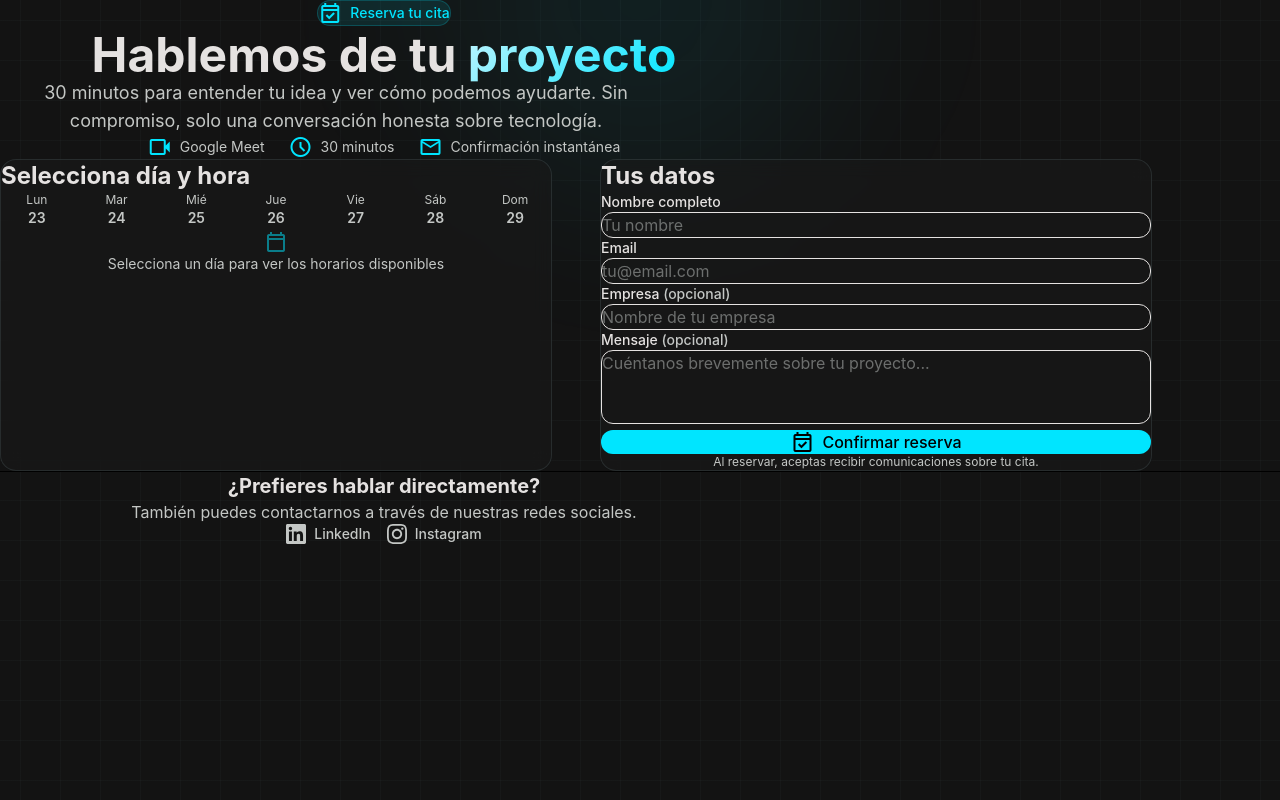
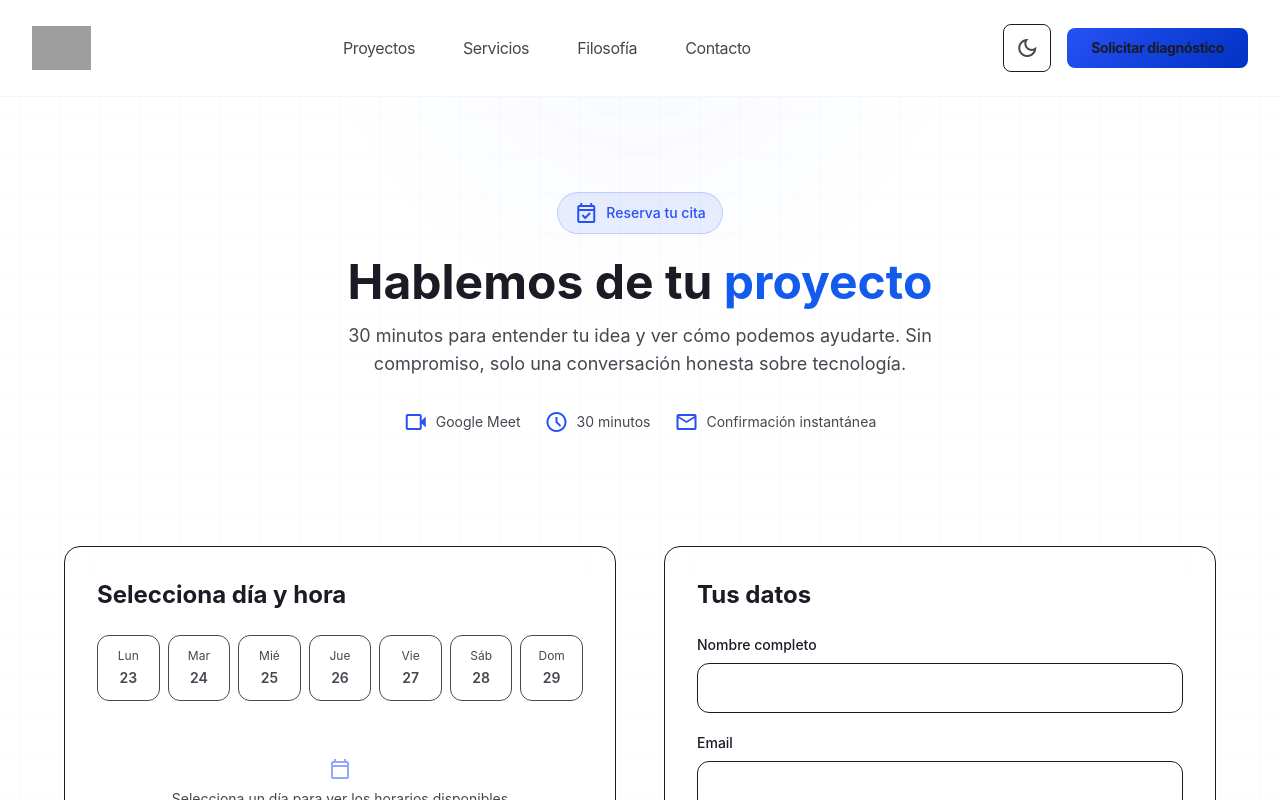
Before and after one commit to JoseMas68/lumicatech, a Next.js app: page /booking in a window 1280 px wide. Shown: the top 800 px of the page. Built offline with nearby package versions, Linux system fonts and the light colour scheme; grey boxes are pictures that could not be loaded; a web font is replaced by a local one.

Commit message:
style(booking): restore missing text in booking hero

```diff
--- a/app/booking/components/AvailabilityCalendar.tsx
+++ b/app/booking/components/AvailabilityCalendar.tsx
@@ -78,8 +78,8 @@ export default function AvailabilityCalendar() {
             onClick={() => handleDaySelect(index)}
             className={`p-3 rounded-xl text-center transition-all duration-200 ${
               selectedDate === index
-                ? "bg-primary-container text-on-primary font-medium shadow-lg"
-                : "bg-surface-container hover:bg-surface-container-high text-on-surface-variant"
+                ? "bg-[#135bec] text-white font-medium shadow-lg shadow-[#135bec]/30"
+                : "bg-transparent border border-outline-variant/20 hover:bg-surface-container-highest text-on-surface-variant"
             }`}
           >
             <div className="text-xs mb-1">{day.dayName}</div>
@@ -102,10 +102,10 @@ export default function AvailabilityCalendar() {
                 disabled={!slot.available}
                 className={`py-2 px-3 rounded-lg text-sm transition-all duration-200 ${
                   selectedTime === slot.time
-                    ? "bg-primary-container text-on-primary font-medium shadow-lg"
+                    ? "bg-[#135bec] text-white font-medium shadow-lg shadow-[#135bec]/30"
                     : slot.available
-                    ? "bg-surface-container hover:bg-surface-container-high text-on-surface-variant border border-outline-variant/20"
-                    : "bg-surface-container-low text-on-surface-variant/40 cursor-not-allowed line-through"
+                    ? "bg-transparent border border-outline-variant/60 hover:bg-surface-container-highest text-on-surface-variant"
+                    : "bg-transparent border border-outline-variant/10 text-on-surface-variant/30 cursor-not-allowed line-through"
                 }`}
               >
                 {slot.time}
@@ -118,7 +118,7 @@ export default function AvailabilityCalendar() {
       {/* No day selected message */}
       {selectedDate === null && (
         <div className="text-center py-8 text-on-surface-variant">
-          <span className="material-symbols-outlined text-4xl mb-2 block text-primary-container/50">
+          <span className="material-symbols-outlined text-4xl mb-2 block text-primary/50">
             calendar_today
           </span>
           <p className="text-sm">Selecciona un día para ver los horarios disponibles</p>
@@ -127,8 +127,8 @@ export default function AvailabilityCalendar() {
 
       {/* Selected info */}
       {selectedDate !== null && selectedTime && (
-        <div className="flex items-center gap-2 p-4 bg-primary-container/10 rounded-xl border border-primary-container/20">
-          <span className="material-symbols-outlined text-primary-container">
+        <div className="flex items-center gap-2 p-4 bg-[#135bec]/10 rounded-xl border border-[#135bec]/20">
+          <span className="material-symbols-outlined text-[#135bec]">
             check_circle
           </span>
           <span className="text-sm text-on-surface">
--- a/app/booking/components/BookingForm.tsx
+++ b/app/booking/components/BookingForm.tsx
@@ -40,8 +40,8 @@ export default function BookingForm() {
   if (submitted) {
     return (
       <div className="text-center py-12">
-        <div className="inline-flex items-center justify-center w-16 h-16 rounded-full bg-primary-container/20 mb-4">
-          <span className="material-symbols-outlined text-3xl text-primary-container">
+        <div className="inline-flex items-center justify-center w-16 h-16 rounded-full bg-primary/20 mb-4">
+          <span className="material-symbols-outlined text-3xl text-primary">
             check_circle
           </span>
         </div>
@@ -68,9 +68,7 @@ export default function BookingForm() {
           name="name"
           required
           value={formData.name}
-          onChange={handleChange}
-          className="w-full px-4 py-3 bg-surface-container border border-outline-variant/20 rounded-xl text-on-surface placeholder:text-on-surface-variant/50 focus:outline-none focus:border-primary-container focus:ring-1 focus:ring-primary-container transition-all"
-          placeholder="Tu nombre"
+          className="w-full px-4 py-3 bg-transparent border border-outline-variant/60 rounded-xl text-on-surface placeholder:text-on-surface-variant/50 focus:outline-none focus:border-primary focus:ring-1 focus:ring-primary transition-all"
         />
       </div>
 
@@ -84,9 +82,7 @@ export default function BookingForm() {
           name="email"
           required
           value={formData.email}
-          onChange={handleChange}
-          className="w-full px-4 py-3 bg-surface-container border border-outline-variant/20 rounded-xl text-on-surface placeholder:text-on-surface-variant/50 focus:outline-none focus:border-primary-container focus:ring-1 focus:ring-primary-container transition-all"
-          placeholder="tu@email.com"
+          className="w-full px-4 py-3 bg-transparent border border-outline-variant/60 rounded-xl text-on-surface placeholder:text-on-surface-variant/50 focus:outline-none focus:border-primary focus:ring-1 focus:ring-primary transition-all"
         />
       </div>
 
@@ -99,9 +95,7 @@ export default function BookingForm() {
           type="text"
           name="company"
           value={formData.company}
-          onChange={handleChange}
-          className="w-full px-4 py-3 bg-surface-container border border-outline-variant/20 rounded-xl text-on-surface placeholder:text-on-surface-variant/50 focus:outline-none focus:border-primary-container focus:ring-1 focus:ring-primary-container transition-all"
-          placeholder="Nombre de tu empresa"
+          className="w-full px-4 py-3 bg-transparent border border-outline-variant/60 rounded-xl text-on-surface placeholder:text-on-surface-variant/50 focus:outline-none focus:border-primary focus:ring-1 focus:ring-primary transition-all"
         />
       </div>
 
@@ -114,9 +108,7 @@ export default function BookingForm() {
           name="message"
           rows={3}
           value={formData.message}
-          onChange={handleChange}
-          className="w-full px-4 py-3 bg-surface-container border border-outline-variant/20 rounded-xl text-on-surface placeholder:text-on-surface-variant/50 focus:outline-none focus:border-primary-container focus:ring-1 focus:ring-primary-container transition-all resize-none"
-          placeholder="Cuéntanos brevemente sobre tu proyecto..."
+          className="w-full px-4 py-3 bg-transparent border border-outline-variant/60 rounded-xl text-on-surface placeholder:text-on-surface-variant/50 focus:outline-none focus:border-primary focus:ring-1 focus:ring-primary transition-all resize-none"
         />
       </div>
 
@@ -124,7 +116,7 @@ export default function BookingForm() {
       <button
         type="submit"
         disabled={isSubmitting}
-        className="w-full py-4 px-6 bg-primary-container text-on-primary font-medium rounded-xl glow-button hover:opacity-95 transition-all disabled:opacity-50 disabled:cursor-not-allowed flex items-center justify-center gap-2"
+        className="w-full py-4 px-6 bg-[#135bec] text-white font-medium rounded-xl hover:opacity-95 transition-all disabled:opacity-50 disabled:cursor-not-allowed flex items-center justify-center gap-2 shadow-lg shadow-[#135bec]/30"
       >
         {isSubmitting ? (
           <>
--- a/app/booking/components/BookingHero.tsx
+++ b/app/booking/components/BookingHero.tsx
@@ -5,11 +5,11 @@ export default function BookingHero() {
     <section className="pt-24 pb-12 px-4 text-center">
       <div className="max-w-3xl mx-auto">
         {/* Badge */}
-        <div className="inline-flex items-center gap-2 px-4 py-2 rounded-full bg-primary-container/10 border border-primary-container/20 mb-6">
-          <span className="material-symbols-outlined text-primary-container text-sm">
+        <div className="inline-flex items-center gap-2 px-4 py-2 rounded-full bg-primary/10 border border-primary/20 mb-6">
+          <span className="material-symbols-outlined text-primary text-sm">
             event_available
           </span>
-          <span className="text-sm font-medium text-primary-container">
+          <span className="text-sm font-medium text-primary">
             Reserva tu cita
           </span>
         </div>
@@ -17,7 +17,7 @@ export default function BookingHero() {
         {/* Title */}
         <h1 className="text-4xl md:text-5xl font-headline font-bold text-on-surface mb-4">
           Hablemos de tu{" "}
-          <span className="gradient-text">proyecto</span>
+          <span className="text-[#135bec]">proyecto</span>
         </h1>
 
         {/* Description */}
@@ -29,19 +29,19 @@ export default function BookingHero() {
         {/* Features */}
         <div className="flex flex-wrap justify-center gap-6 text-on-surface-variant">
           <div className="flex items-center gap-2">
-            <span className="material-symbols-outlined text-primary-container">
+            <span className="material-symbols-outlined text-primary">
               videocam
             </span>
             <span className="text-sm">Google Meet</span>
           </div>
           <div className="flex items-center gap-2">
-            <span className="material-symbols-outlined text-primary-container">
+            <span className="material-symbols-outlined text-primary">
               schedule
             </span>
             <span className="text-sm">30 minutos</span>
           </div>
           <div className="flex items-center gap-2">
-            <span className="material-symbols-outlined text-primary-container">
+            <span className="material-symbols-outlined text-primary">
               email
             </span>
             <span className="text-sm">Confirmación instantánea</span>
--- a/app/booking/components/SocialLinks.tsx
+++ b/app/booking/components/SocialLinks.tsx
@@ -8,34 +8,28 @@ export default function SocialLinks() {
           ¿Prefieres hablar directamente?
         </h3>
         <p className="text-on-surface-variant mb-8">
-          También puedes contactarnos a través de nuestras redes sociales.
+          También puedes contactarnos por WhatsApp o llamarnos directamente.
         </p>
 
-        <div className="flex justify-center gap-4">
-          {/* LinkedIn */}
+        <div className="flex flex-wrap justify-center gap-4">
+          {/* WhatsApp */}
           <a
-            href="https://linkedin.com/company/lumicatech"
+            href="https://wa.me/34624237696"
             target="_blank"
             rel="noopener noreferrer"
-            className="flex items-center gap-2 px-6 py-3 bg-surface-container hover:bg-surface-container-high rounded-xl text-on-surface-variant hover:text-on-surface transition-all group"
+            className="flex items-center gap-2 px-6 py-3 bg-surface-container hover:bg-surface-container-high rounded-xl text-on-surface-variant hover:text-on-surface transition-all group border border-outline-variant/30"
           >
-            <svg className="w-5 h-5" fill="currentColor" viewBox="0 0 24 24">
-              <path d="M20.447 20.452h-3.554v-5.569c0-1.328-.027-3.037-1.852-3.037-1.853 0-2.136 1.445-2.136 2.939v5.667H9.351V9h3.414v1.561h.046c.477-.9 1.637-1.85 3.37-1.85 3.601 0 4.267 2.37 4.267 5.455v6.286zM5.337 7.433c-1.144 0-2.063-.926-2.063-2.065 0-1.138.92-2.063 2.063-2.063 1.14 0 2.064.925 2.064 2.063 0 1.139-.925 2.065-2.064 2.065zm1.782 13.019H3.555V9h3.564v11.452zM22.225 0H1.771C.792 0 0 .774 0 1.729v20.542C0 23.227.792 24 1.771 24h20.451C23.2 24 24 23.227 24 22.271V1.729C24 .774 23.2 0 22.222 0h.003z"/>
-            </svg>
-            <span className="text-sm font-medium">LinkedIn</span>
+            <span className="material-symbols-outlined">forum</span>
+            <span className="text-sm font-medium">WhatsApp</span>
           </a>
 
-          {/* Instagram */}
+          {/* Telefono */}
           <a
-            href="https://instagram.com/lumicatech"
-            target="_blank"
-            rel="noopener noreferrer"
-            className="flex items-center gap-2 px-6 py-3 bg-surface-container hover:bg-surface-container-high rounded-xl text-on-surface-variant hover:text-on-surface transition-all group"
+            href="tel:+34624237696"
+            className="flex items-center gap-2 px-6 py-3 bg-surface-container hover:bg-surface-container-high rounded-xl text-on-surface-variant hover:text-on-surface transition-all group border border-outline-variant/30"
           >
-            <svg className="w-5 h-5" fill="currentColor" viewBox="0 0 24 24">
-              <path d="M12 2.163c3.204 0 3.584.012 4.85.07 3.252.148 4.771 1.691 4.919 4.919.058 1.265.069 1.645.069 4.849 0 3.205-.012 3.584-.069 4.849-.149 3.225-1.664 4.771-4.919 4.919-1.266.058-1.644.07-4.85.07-3.204 0-3.584-.012-4.849-.07-3.26-.149-4.771-1.699-4.919-4.92-.058-1.265-.07-1.644-.07-4.849 0-3.204.013-3.583.07-4.849.149-3.227 1.664-4.771 4.919-4.919 1.266-.057 1.645-.069 4.849-.069zm0-2.163c-3.259 0-3.667.014-4.947.072-4.358.2-6.78 2.618-6.98 6.98-.059 1.281-.073 1.689-.073 4.948 0 3.259.014 3.668.072 4.948.2 4.358 2.618 6.78 6.98 6.98 1.281.058 1.689.072 4.948.072 3.259 0 3.668-.014 4.948-.072 4.354-.2 6.782-2.618 6.979-6.98.059-1.28.073-1.689.073-4.948 0-3.259-.014-3.667-.072-4.947-.196-4.354-2.617-6.78-6.979-6.98-1.281-.059-1.69-.073-4.949-.073zm0 5.838c-3.403 0-6.162 2.759-6.162 6.162s2.759 6.163 6.162 6.163 6.162-2.759 6.162-6.163c0-3.403-2.759-6.162-6.162-6.162zm0 10.162c-2.209 0-4-1.79-4-4 0-2.209 1.791-4 4-4s4 1.791 4 4c0 2.21-1.791 4-4 4zm6.406-11.845c-.796 0-1.441.645-1.441 1.44s.645 1.44 1.441 1.44c.795 0 1.439-.645 1.439-1.44s-.644-1.44-1.439-1.44z"/>
-            </svg>
-            <span className="text-sm font-medium">Instagram</span>
+            <span className="material-symbols-outlined">call</span>
+            <span className="text-sm font-medium">Llámanos</span>
           </a>
         </div>
       </div>
--- a/app/booking/page.tsx
+++ b/app/booking/page.tsx
@@ -1,3 +1,5 @@
+import Header from "../components/Header";
+import Footer from "../components/Footer";
 import BookingHero from "./components/BookingHero";
 import AvailabilityCalendar from "./components/AvailabilityCalendar";
 import BookingForm from "./components/BookingForm";
@@ -10,9 +12,11 @@ export const metadata = {
 
 export default function BookingPage() {
   return (
-    <main className="min-h-screen bg-surface technical-grid">
+    <div className="min-h-screen flex flex-col bg-surface">
+      <Header />
+      <main className="flex-grow pt-24 technical-grid relative overflow-hidden">
         {/* Hero Glow */}
-      <div className="hero-glow top-0 left-1/2 -translate-x-1/2 -translate-y-1/2" />
+        <div className="hero-glow absolute top-0 left-1/2 -translate-x-1/2 -translate-y-1/2 pointer-events-none" />
 
         <div className="relative z-10">
           <BookingHero />
@@ -21,7 +25,7 @@ export default function BookingPage() {
             <div className="max-w-6xl mx-auto">
               <div className="grid lg:grid-cols-2 gap-12">
                 {/* Calendar */}
-              <div className="glass-card rounded-2xl p-8">
+                <div className="border border-outline-variant/50 rounded-2xl p-8 bg-surface-container-lowest/50 backdrop-blur-md">
                   <h2 className="text-2xl font-headline font-bold text-on-surface mb-6">
                     Selecciona día y hora
                   </h2>
@@ -29,7 +33,7 @@ export default function BookingPage() {
                 </div>
 
                 {/* Form */}
-              <div className="glass-card rounded-2xl p-8">
+                <div className="border border-outline-variant/50 rounded-2xl p-8 bg-surface-container-lowest/50 backdrop-blur-md">
                   <h2 className="text-2xl font-headline font-bold text-on-surface mb-6">
                     Tus datos
                   </h2>
@@ -42,5 +46,7 @@ export default function BookingPage() {
           <SocialLinks />
         </div>
       </main>
+      <Footer />
+    </div>
   );
 }
--- a/app/components/Header.tsx
+++ b/app/components/Header.tsx
@@ -24,8 +24,8 @@ export default function Header() {
   };
 
   const logoSrc = theme === 'light'
-    ? 'https://lumicatech.b-cdn.net/Logos/h_dark.png'
-    : 'https://lumicatech.b-cdn.net/Logos/h_light.png';
+    ? 'https://lumicatech.b-cdn.net/Logos/logo_h_dark.png'
+    : 'https://lumicatech.b-cdn.net/Logos/logo_h_light.png';
 
   return (
     <nav className="fixed top-0 left-0 w-full z-50 glass-nav transition-colors duration-500 border-b border-outline-variant/30">
@@ -35,23 +35,23 @@ export default function Header() {
           <img
             src={logoSrc}
             alt="LumicaTech"
-            className="h-32 w-auto"
+            className="h-8 md:h-11 w-auto"
           />
         </Link>
 
         {/* Desktop Menu */}
         <div className="hidden md:flex items-center gap-12">
           {/* WCAG AA: 7.2:1 contraste en hover (azul sobre blanco/oscuro) */}
-          <Link href="#projects" className="text-on-surface-variant font-headline tracking-tight transition-colors duration-200 hover:text-primary-container">
+          <Link href="/#projects" className="text-on-surface-variant font-headline tracking-tight transition-colors duration-200 hover:text-primary-container">
             Proyectos
           </Link>
-          <Link href="#services" className="text-on-surface-variant font-headline tracking-tight transition-colors duration-200 hover:text-primary-container">
+          <Link href="/#services" className="text-on-surface-variant font-headline tracking-tight transition-colors duration-200 hover:text-primary-container">
             Servicios
           </Link>
-          <Link href="#approach" className="text-on-surface-variant font-headline tracking-tight transition-colors duration-200 hover:text-primary-container">
+          <Link href="/#approach" className="text-on-surface-variant font-headline tracking-tight transition-colors duration-200 hover:text-primary-container">
             Filosofía
           </Link>
-          <Link href="#contact" className="text-on-surface-variant font-headline tracking-tight transition-colors duration-200 hover:text-primary-container">
+          <Link href="/#contact" className="text-on-surface-variant font-headline tracking-tight transition-colors duration-200 hover:text-primary-container">
             Contacto
           </Link>
         </div>
@@ -72,9 +72,12 @@ export default function Header() {
           )}
 
           {/* CTA Button - Contraste máximo (texto blanco sobre azul) */}
-          <button className="hidden md:inline-flex bg-gradient-to-br from-primary to-primary-container text-on-primary-container px-6 py-2.5 rounded-lg text-sm font-bold tracking-tight transition-all duration-200 hover:shadow-[0_0_20px_rgba(156,240,255,0.3)] hover:opacity-95 active:scale-95">
+          <Link
+            href="/booking"
+            className="hidden md:inline-flex bg-gradient-to-br from-primary to-primary-container text-on-primary-container px-6 py-2.5 rounded-lg text-sm font-bold tracking-tight transition-all duration-200 hover:shadow-[0_0_20px_rgba(156,240,255,0.3)] hover:opacity-95 active:scale-95"
+          >
             Solicitar diagnóstico
-          </button>
+          </Link>
 
           {/* Mobile Menu Button - Contraste suficiente */}
           <button className="md:hidden text-on-surface-variant hover:text-primary-container transition-colors duration-200">
--- a/app/globals.css
+++ b/app/globals.css
@@ -210,7 +210,7 @@
 }
 
 .glow-button:hover {
-  box-shadow: 0 0 30px rgba(0, 229, 255, 0.5);
+  box-shadow: 0 0 30px rgba(19, 91, 236, 0.5);
 }
 
 /* Shadow utilities with opacity */
@@ -224,11 +224,20 @@
   --tw-shadow: 0 20px 25px -5px var(--tw-shadow-color), 0 8px 10px -6px var(--tw-shadow-color);
 }
 
-/* Base styles */
-* {
-  margin: 0;
-  padding: 0;
-  box-sizing: border-box;
+@variant light (&:where(.light, .light *));
+
+/* Base styles for Light Mode variables */
+:root.light {
+  --color-primary: #2751f6;
+  --color-primary-container: #00daf3;
+  --color-surface: #ffffff;
+  --color-on-surface: #1a1b24;
+  --color-surface-container-low: #fafbfc;
+  --color-surface-container-lowest: #ffffff;
+  --color-on-surface-variant: #49454f;
+  --color-outline-variant: #e0e1ed;
+  --color-background: #ffffff;
+  --color-foreground: #1a1b24;
 }
 
 html {
```
Also changed, not shown: app/components/HeroSection.tsx (+13 -5 lines), app/components/ServicesSection.tsx (+12 -4 lines), app/layout.tsx (+56 -44 lines). Lines whose indentation alone changed are shown as unchanged.
